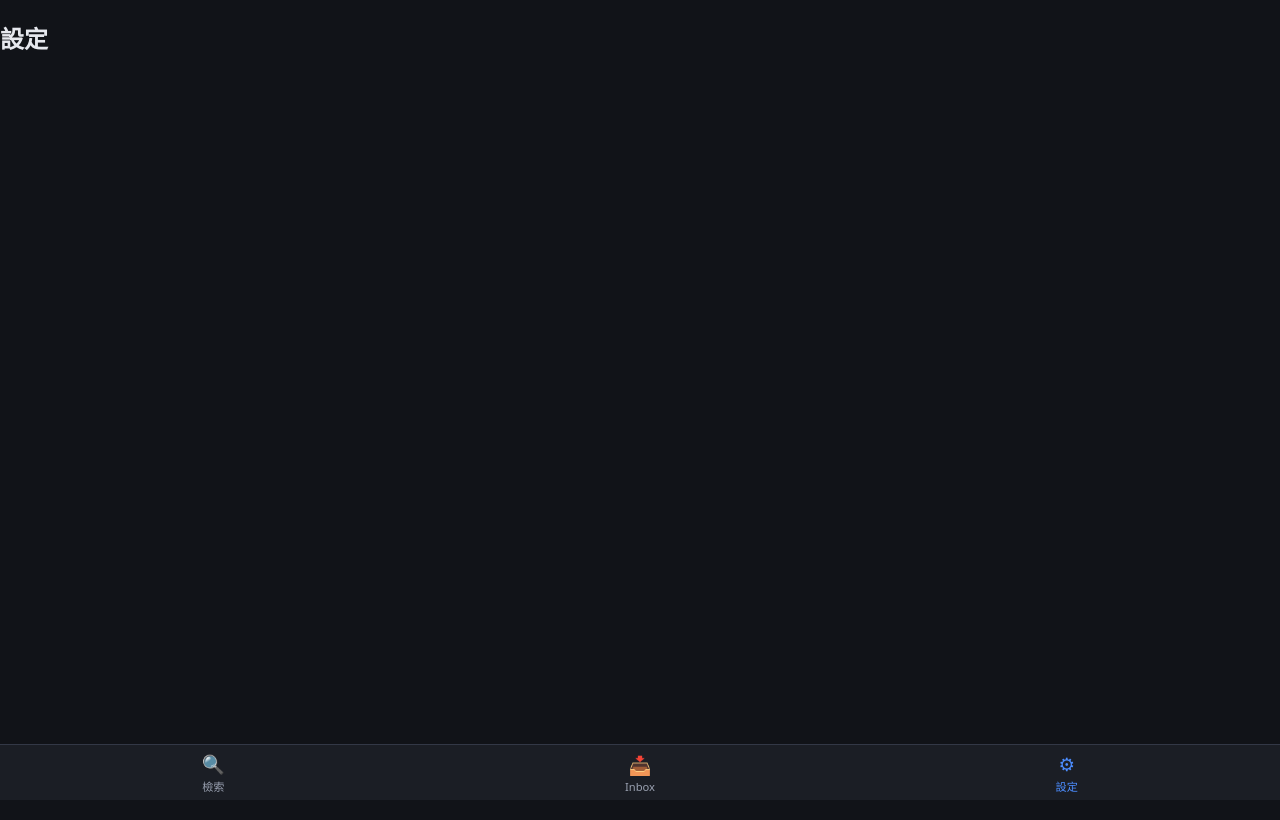
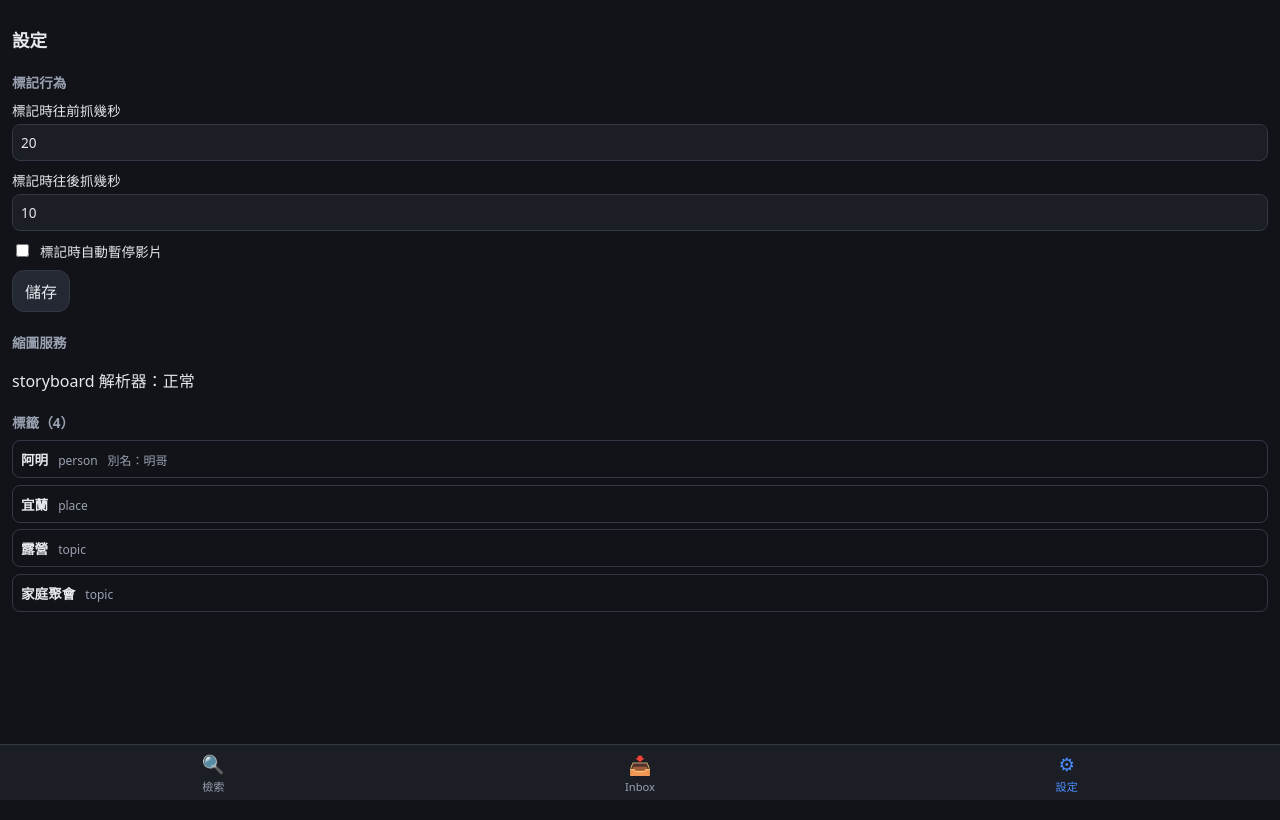
Before and after one commit to ScottChayaa/yt-space, a SvelteKit app: page /settings in a window 1280 px wide. Built offline with nearby package versions, Linux system fonts and the light colour scheme.

Commit message:
feat: 新增設定頁，可調整預設標記區間並檢視標籤與縮圖健康狀態

```diff
--- /dev/null
+++ b/src/routes/api/settings/+server.ts
@@ -0,0 +1,19 @@
+import { error, json } from '@sveltejs/kit';
+import { DEV_OWNER_ID } from '$lib/constants';
+import { getRepo } from '$lib/server/repo';
+import type { Settings } from '$lib/types';
+import type { RequestHandler } from './$types';
+
+export const PATCH: RequestHandler = async ({ request }) => {
+	const body = (await request.json()) as Partial<Settings>;
+
+	for (const key of ['markBeforeSec', 'markAfterSec'] as const) {
+		const v = body[key];
+		if (v !== undefined && (typeof v !== 'number' || v < 0 || v > 600)) {
+			error(400, `${key} 必須是 0 到 600 之間的數字`);
+		}
+	}
+
+	const { ownerId: _ignored, ...patch } = body;
+	return json(await getRepo().updateSettings(DEV_OWNER_ID, patch));
+};
--- /dev/null
+++ b/src/routes/settings/+page.server.ts
@@ -0,0 +1,13 @@
+import { DEV_OWNER_ID } from '$lib/constants';
+import { getRepo } from '$lib/server/repo';
+import type { PageServerLoad } from './$types';
+
+export const load: PageServerLoad = async () => {
+	const repo = getRepo();
+	return {
+		settings: await repo.getSettings(DEV_OWNER_ID),
+		tags: await repo.listTags(DEV_OWNER_ID),
+		// 第三階段接上真實探測結果；第一階段固定回報正常
+		storyboardHealthy: true
+	};
+};
--- a/src/routes/settings/+page.svelte
+++ b/src/routes/settings/+page.svelte
@@ -1,3 +1,128 @@
+<script lang="ts">
+	import type { PageData } from './$types';
+
+	let { data }: { data: PageData } = $props();
+
+	let markBefore = $state(data.settings.markBeforeSec);
+	let markAfter = $state(data.settings.markAfterSec);
+	let pauseOnMark = $state(data.settings.pauseOnMark);
+	let saved = $state(false);
+
+	async function save() {
+		const res = await fetch('/api/settings', {
+			method: 'PATCH',
+			headers: { 'content-type': 'application/json' },
+			body: JSON.stringify({
+				markBeforeSec: Number(markBefore),
+				markAfterSec: Number(markAfter),
+				pauseOnMark
+			})
+		});
+		saved = res.ok;
+	}
+</script>
+
 <section data-testid="page-settings">
 	<h1>設定</h1>
+
+	<h2>標記行為</h2>
+	<label>
+		標記時往前抓幾秒
+		<input type="number" data-testid="mark-before" min="0" max="600" bind:value={markBefore} />
+	</label>
+	<label>
+		標記時往後抓幾秒
+		<input type="number" data-testid="mark-after" min="0" max="600" bind:value={markAfter} />
+	</label>
+	<label class="inline">
+		<input type="checkbox" data-testid="pause-on-mark" bind:checked={pauseOnMark} />
+		標記時自動暫停影片
+	</label>
+
+	<button data-testid="save-settings" onclick={save}>儲存</button>
+	{#if saved}
+		<p class="ok" data-testid="save-ok">已儲存</p>
+	{/if}
+
+	<h2>縮圖服務</h2>
+	<p data-testid="sb-health" class:bad={!data.storyboardHealthy}>
+		storyboard 解析器：{data.storyboardHealthy ? '正常' : '異常（已退回封面模式）'}
+	</p>
+
+	<h2>標籤（{data.tags.length}）</h2>
+	<ul>
+		{#each data.tags as tag (tag.id)}
+			<li data-testid="tag-item">
+				<strong>{tag.name}</strong>
+				<span class="kind">{tag.kind}</span>
+				{#if tag.aliases.length}
+					<span class="aliases">別名：{tag.aliases.join('、')}</span>
+				{/if}
+			</li>
+		{/each}
+	</ul>
 </section>
+
+<style>
+	section {
+		padding: 0.75rem;
+	}
+
+	h1 {
+		font-size: 1.1rem;
+	}
+
+	h2 {
+		font-size: 0.85rem;
+		color: var(--text-dim);
+		margin: 1.25rem 0 0.5rem;
+	}
+
+	label {
+		display: flex;
+		flex-direction: column;
+		gap: 0.25rem;
+		font-size: 0.85rem;
+		margin-bottom: 0.6rem;
+	}
+
+	label.inline {
+		flex-direction: row;
+		align-items: center;
+		gap: 0.5rem;
+	}
+
+	label.inline input {
+		width: auto;
+	}
+
+	.ok {
+		color: var(--ok);
+		font-size: 0.8rem;
+	}
+
+	.bad {
+		color: var(--danger);
+	}
+
+	ul {
+		list-style: none;
+		padding: 0;
+		margin: 0;
+	}
+
+	li {
+		padding: 0.5rem;
+		border: 1px solid var(--border);
+		border-radius: 8px;
+		margin-bottom: 0.4rem;
+		font-size: 0.85rem;
+	}
+
+	.kind,
+	.aliases {
+		color: var(--text-dim);
+		font-size: 0.75rem;
+		margin-left: 0.4rem;
+	}
+</style>
```
Also changed, not shown: 1 other file (tests, documents, lock files or other folders).
